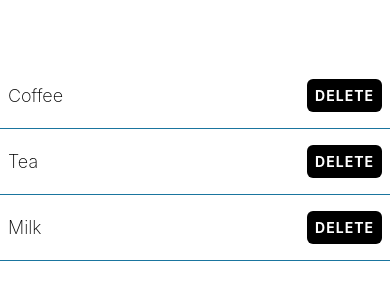
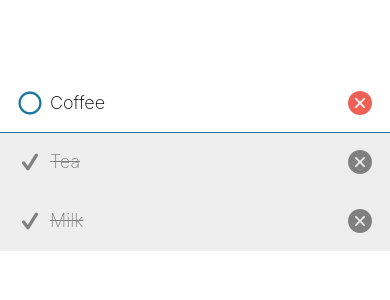
Before and after one commit to paintedlbird7/taskly1, a React Native app: screen / in a window 390 px wide. Shown: the part 260-560 px from the top of the page. Built offline with nearby package versions, Linux system fonts and the light colour scheme.

Commit message:
Use icons for buttons

```diff
--- a/App.tsx
+++ b/App.tsx
@@ -6,8 +6,8 @@ export default function App() {
   return (
     <View style={styles.container}>
       <ShoppingListItem name="Coffee" />
-      <ShoppingListItem name="Tea" />
-      <ShoppingListItem name="Milk" />
+      <ShoppingListItem name="Tea" isCompleted />
+      <ShoppingListItem name="Milk" isCompleted />
     </View>
   );
 }
--- a/components/ShoppingListItem.tsx
+++ b/components/ShoppingListItem.tsx
@@ -1,11 +1,14 @@
 import { TouchableOpacity, View, Alert, StyleSheet, Text } from "react-native";
+import AntDesign from "@expo/vector-icons/AntDesign";
+import Entypo from "@expo/vector-icons/Entypo";
 import { theme } from "../theme";
 
 type Props = {
   name: string;
+  isCompleted?: boolean;
 };
 
-export function ShoppingListItem({ name }: Props) {
+export function ShoppingListItem({ name, isCompleted }: Props) {
   const handleDelete = () => {
     Alert.alert(
       `Are you sure you want to delete ${name}?`,
@@ -22,14 +25,33 @@ export function ShoppingListItem({ name }: Props) {
   };
 
   return (
-    <View style={styles.itemContainer}>
-      <Text style={styles.itemText}>{name}</Text>
-      <TouchableOpacity
-        onPress={handleDelete}
-        style={styles.button}
-        activeOpacity={0.8}
-      >
-        <Text style={styles.buttonText}>Delete</Text>
+    <View
+      style={[
+        styles.itemContainer,
+        isCompleted ? styles.completedContainer : undefined,
+      ]}
+    >
+      <View style={styles.row}>
+        <Entypo
+          name={isCompleted ? "check" : "circle"}
+          size={24}
+          color={isCompleted ? theme.colorGrey : theme.colorCerulean}
+        />
+        <Text
+          style={[
+            styles.itemText,
+            isCompleted ? styles.completedText : undefined,
+          ]}
+        >
+          {name}
+        </Text>
+      </View>
+      <TouchableOpacity hitSlop={20} onPress={handleDelete}>
+        <AntDesign
+          name="closecircle"
+          size={24}
+          color={isCompleted ? theme.colorGrey : theme.colorRed}
+        />
       </TouchableOpacity>
     </View>
   );
@@ -38,7 +60,7 @@ export function ShoppingListItem({ name }: Props) {
 const styles = StyleSheet.create({
   itemContainer: {
     paddingVertical: 16,
-    paddingHorizontal: 8,
+    paddingHorizontal: 18,
     borderBottomColor: theme.colorCerulean,
     borderBottomWidth: 1,
     flexDirection: "row",
@@ -48,16 +70,21 @@ const styles = StyleSheet.create({
   itemText: {
     fontSize: 18,
     fontWeight: "200",
+    marginLeft: 8,
+    flex: 1,
   },
-  button: {
-    backgroundColor: theme.colorBlack,
-    padding: 8,
-    borderRadius: 6,
+  completedContainer: {
+    backgroundColor: theme.colorLightGrey,
+    borderBottomColor: theme.colorLightGrey,
   },
-  buttonText: {
-    color: "#fff",
-    fontWeight: "bold",
-    textTransform: "uppercase",
-    letterSpacing: 1,
+  completedText: {
+    color: theme.colorGrey,
+    textDecorationLine: "line-through",
+    textDecorationColor: theme.colorGrey,
+  },
+  row: {
+    flexDirection: "row",
+    flex: 1,
+    alignItems: "center",
   },
 });
--- a/eslint.config.js
+++ b/eslint.config.js
@@ -3,9 +3,10 @@ const { defineConfig } = require('eslint/config');
 const expoConfig = require("eslint-config-expo/flat");
 
 module.exports = {
-  extends: ['expo', 'prettier'],
+  extends: ['expo', 'prettier', 'react-native'],
   plugins: ['prettier'],
   rules: {
     'prettier/prettier': 'error',
+    'react-native/no-unused-styles': 'error',
   },
 };
--- a/package.json
+++ b/package.json
@@ -10,6 +10,7 @@
     "lint": "expo lint"
   },
   "dependencies": {
+    "@expo/vector-icons": "^14.1.0",
     "expo": "~53.0.9",
     "expo-status-bar": "~2.2.3",
     "react": "19.0.0",
@@ -22,6 +23,7 @@
     "eslint-config-expo": "~9.2.0",
     "eslint-config-prettier": "^10.1.5",
     "eslint-plugin-prettier": "^5.4.0",
+    "eslint-plugin-react-native": "^5.0.0",
     "prettier": "^3.5.3",
     "typescript": "~5.8.3"
   },
--- a/theme.ts
+++ b/theme.ts
@@ -3,4 +3,7 @@ export const theme = {
   colorCerulean: "#1a759f",
   colorWhite: "#fff",
   colorBlack: "#000",
+  colorGrey: "grey",
+  colorLightGrey: "#eee",
+  colorRed: "#ee6055",
 };
```
Also changed, not shown: 1 other file (tests, documents, lock files or other folders).
